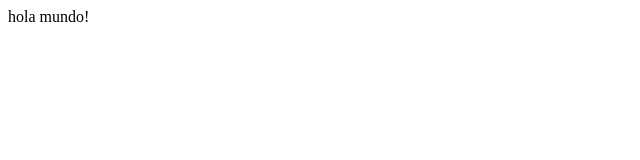
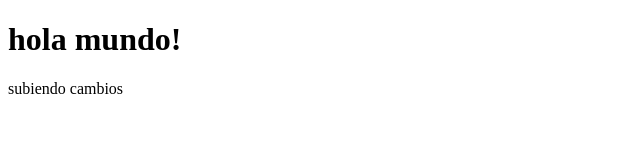
Before and after one commit to jackdaniels1137/Test, a plain HTML site: page index.html in a window 1280 px wide. Shown: the whole page, without its empty margins (0-640 px from the left). Drawn offline with Linux system fonts and the light colour scheme.

Commit message:
he modificado index.html

```diff
--- a/index.html
+++ b/index.html
@@ -7,6 +7,7 @@
     <title>Clase Git</title>
 </head>
 <body>
-    hola mundo!
+   <h1> hola mundo!</h1>
+   <p>subiendo cambios</p>
 </body>
 </html>
```
